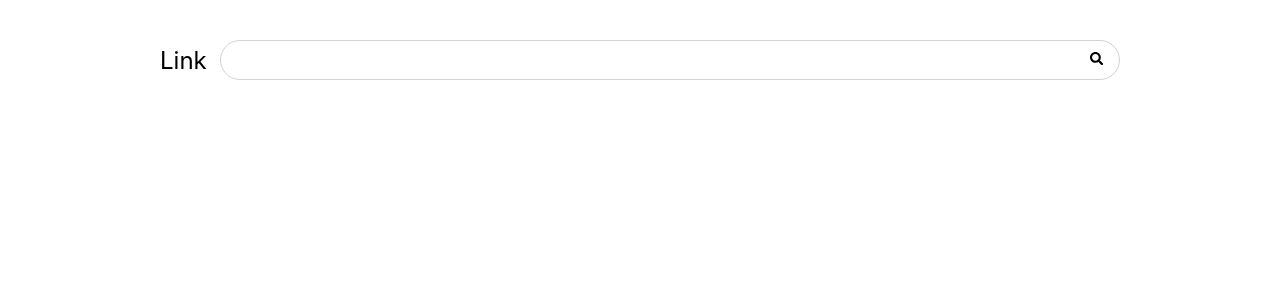
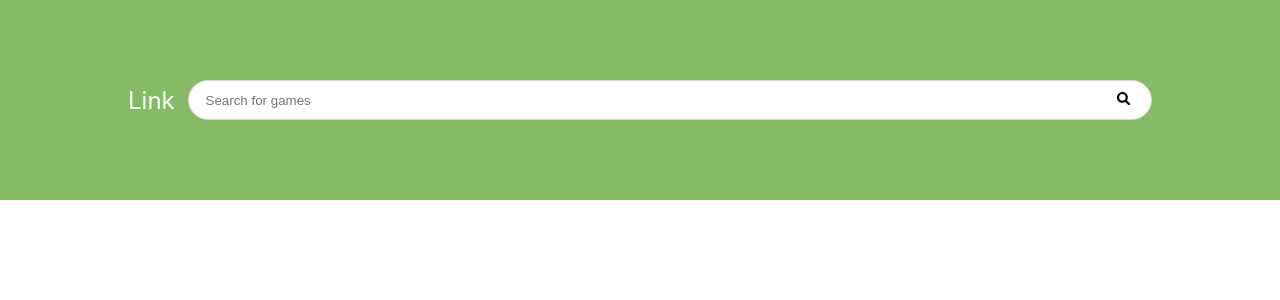
Before and after one commit to secret-shop-sg/main, a React (Create React App) app: page / in a window 1280 px wide. Shown: the top 300 px of the page. Built offline with nearby package versions, Linux system fonts and the light colour scheme.

Commit message:
redux setup

```diff
--- a/package.json
+++ b/package.json
@@ -8,7 +8,10 @@
     "@testing-library/user-event": "^7.1.2",
     "react": "^16.13.1",
     "react-dom": "^16.13.1",
-    "react-scripts": "3.4.1"
+    "react-icons": "^3.10.0",
+    "react-redux": "^7.2.0",
+    "react-scripts": "3.4.1",
+    "redux": "^4.0.5"
   },
   "scripts": {
     "start": "react-scripts start",
--- a/src/App.css
+++ b/src/App.css
@@ -3,5 +3,4 @@
   display: flex;
   flex-direction: column;
   align-items: center;
-  padding: 5vh;
 }
--- a/src/App.js
+++ b/src/App.js
@@ -1,12 +1,21 @@
-import React from 'react';
-import './App.css';
-import Header from './components/Main/Header';
+import React from "react";
+import "./App.css";
+import Header from "./components/Main/Header";
+import { Provider } from "react-redux";
+import { combineReducers, createStore } from "redux";
+
+// combine reducers
+const rootReducer = combineReducers({});
+// create store
+const store = createStore(rootReducer);
 
 function App() {
   return (
-    <div className="App">
-      <Header />
-    </div>
+    <Provider store={store}>
+      <div className="App">
+        <Header />
+      </div>
+    </Provider>
   );
 }
 
--- a/src/components/Main/Header.css
+++ b/src/components/Main/Header.css
@@ -1,4 +1,13 @@
 .header {
+  width: 100%;
+  display: flex;
+  flex-direction: column;
+  align-items: center;
+  background-color: #85bb65;
+  padding: 10vh 0vh;
+}
+
+.search-bar {
   display: flex;
   flex-direction: row;
   width: 80%;
@@ -8,15 +17,18 @@
 .title {
   font-size: x-large;
   margin-right: 1vw;
+  color: white;
 }
 
-  .search-bar {
+.search-box {
   flex: 1;
   display: flex;
+  align-items: center;
   border: 1px solid lightgray;
   border-radius: 20px;
   overflow: hidden;
-    padding: 10px;
+  padding: 10px 15px;
+  background-color: white;
 }
 
 .search-input {
--- a/src/components/Main/Header.js
+++ b/src/components/Main/Header.js
@@ -1,18 +1,27 @@
-import React from 'react';
-import './Header.css';
-import { FaSearch } from 'react-icons/fa';
+import React from "react";
+import "./Header.css";
+import { FaSearch } from "react-icons/fa";
 
+// header component
 const Header = () => {
-    return(
-        <header className="header">
+  // TODO: change to form
+  return (
+    <header className="header">
+      <div className="search-bar">
         <div className="title">Link</div>
-        <div className="search-bar">
-          <input type="text" className="search-input"/>
-          <button className="search-button"><FaSearch/></button>
+        <div className="search-box">
+          <input
+            type="text"
+            className="search-input"
+            placeholder="Search for games"
+          />
+          <button className="search-button">
+            <FaSearch />
+          </button>
         </div>
-
-      </header>
-    )
-}
+      </div>
+    </header>
+  );
+};
 
 export default Header;
--- a/src/constants/Colors.js
+++ b/src/constants/Colors.js
@@ -1,4 +1,4 @@
 export default {
-    main: 'green',
-    secondary: 'black'
+    primary: '#41B3A3',
+    secondary: '#C38D9E'
 }
```
Also changed, not shown: 1 other file (tests, documents, lock files or other folders). Lines whose indentation alone changed are shown as unchanged.
